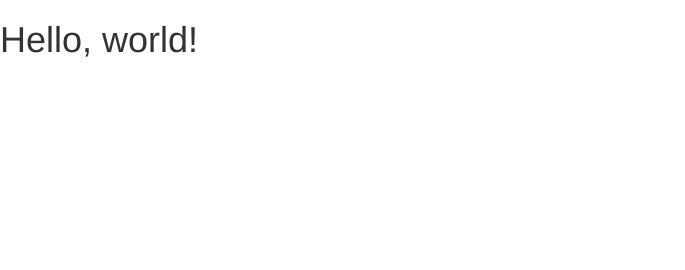
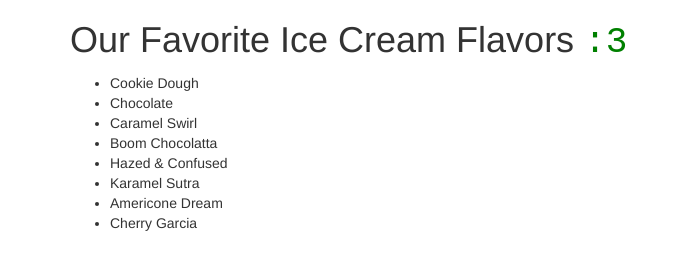
Before and after one commit to nlarion/iceCream, a plain HTML site: page index.html in a window 1280 px wide. Shown: the whole page, without its empty margins (0-685 px from the left). Drawn offline with nearby package versions, Linux system fonts and the light colour scheme.

Commit message:
Add array of ice cream flavors and foreach loop to display on webpage

```diff
--- a/css/styles.css
+++ b/css/styles.css
@@ -0,0 +1,4 @@
+.smiley {
+  color: green;
+  font-family: monospace;
+}
--- a/index.html
+++ b/index.html
@@ -8,7 +8,7 @@
     <script src="https://ajax.googleapis.com/ajax/libs/jquery/1.11.3/jquery.min.js"></script>
     <script src="js/scripts.js" type="text/javascript"></script>
     <!-- The above 3 meta tags *must* come first in the head; any other head content must come *after* these tags -->
-    <title>Template</title>
+    <title>Ice Cream</title>
 
     <!-- Bootstrap -->
     <link href="css/bootstrap.min.css" rel="stylesheet">
@@ -22,7 +22,16 @@
     <![endif]-->
   </head>
   <body>
-    <h1>Hello, world!</h1>
+    <div class="container">
+      <h1>Our Favorite Ice Cream Flavors <span class="smiley">:3</span> </h1>
+      <ul class="iceCream">
+
+      </ul>
+    </div>
+
+
+
+
 
 
     <!-- Include all compiled plugins (below), or include individual files as needed -->
--- a/js/scripts.js
+++ b/js/scripts.js
@@ -1,4 +1,7 @@
 $(function(){
-  //something here
+  var array = ["Cookie Dough","Chocolate","Caramel Swirl","Boom Chocolatta","Hazed &amp; Confused","Karamel Sutra", "Americone Dream", "Cherry Garcia"];
+  array.forEach(function(flavor){
+    $(".iceCream").append("<li>"+flavor+"</li>")
+  });
 
 });
```
